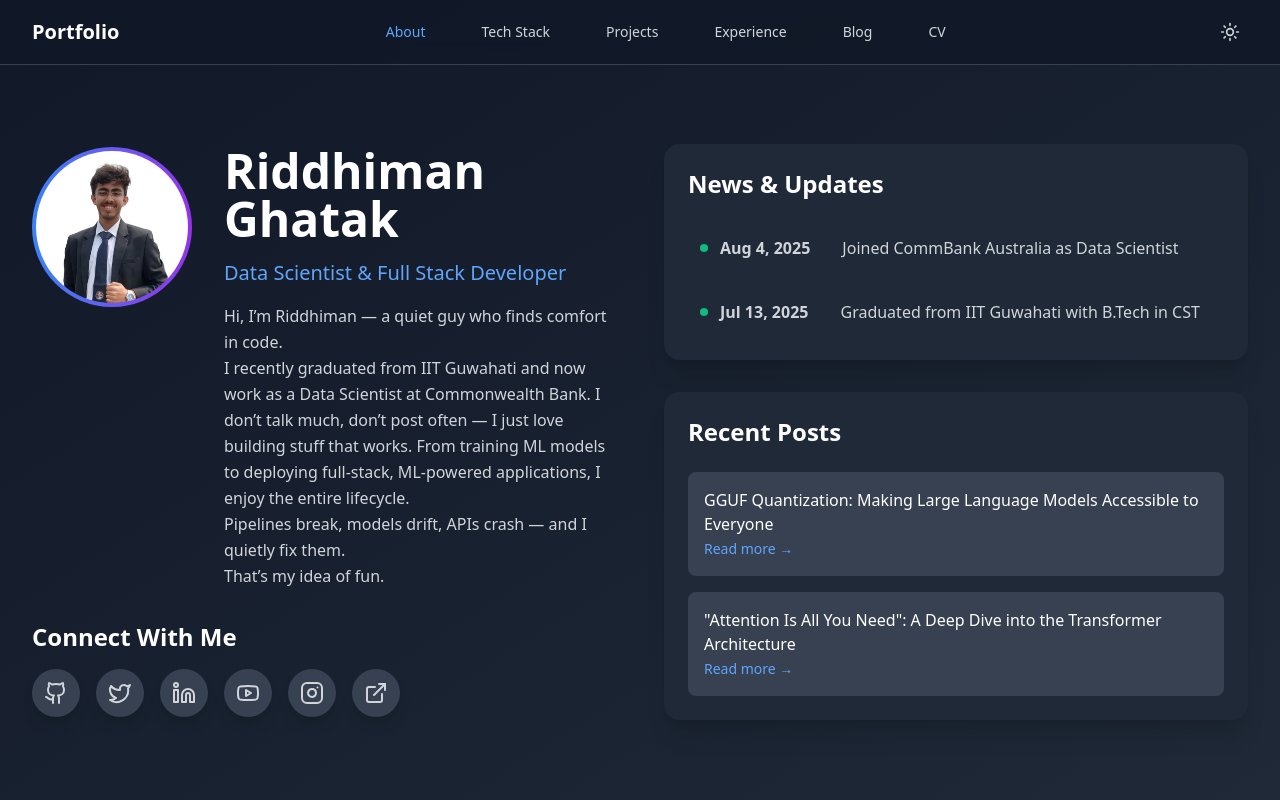
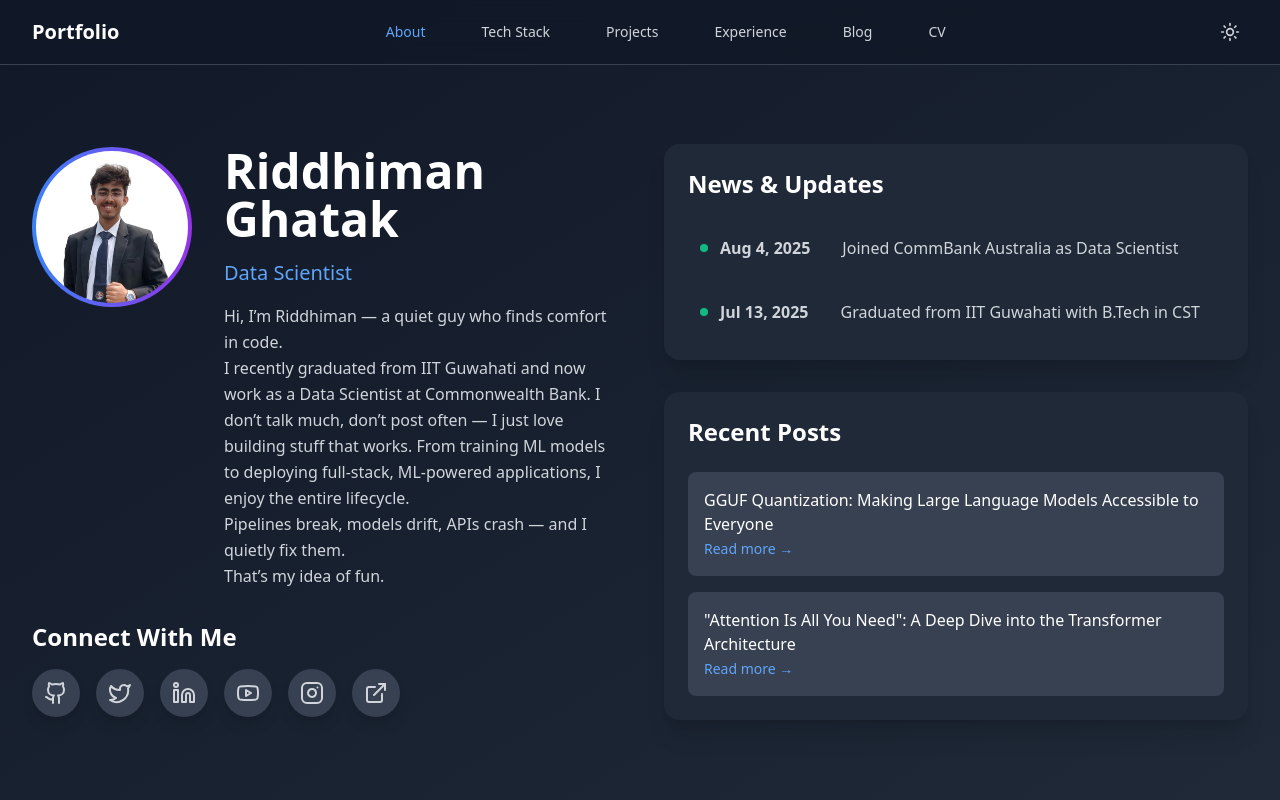
Before and after one commit to riddhiman-ghatak/portfolio, a React (Vite) app: page / in a window 1280 px wide. Shown: the top 800 px of the page. Built offline with nearby package versions, Linux system fonts and the light colour scheme.

Commit message:
minor changes

```diff
--- a/src/components/About.tsx
+++ b/src/components/About.tsx
@@ -97,7 +97,7 @@ const About: React.FC = () => {
                   variants={itemVariants}
                   className="text-xl text-blue-600 dark:text-blue-400 mb-4"
                 >
-                  Data Scientist & Full Stack Developer
+                  Data Scientist
                 </motion.p>
                 <motion.p
                   variants={itemVariants}
```
